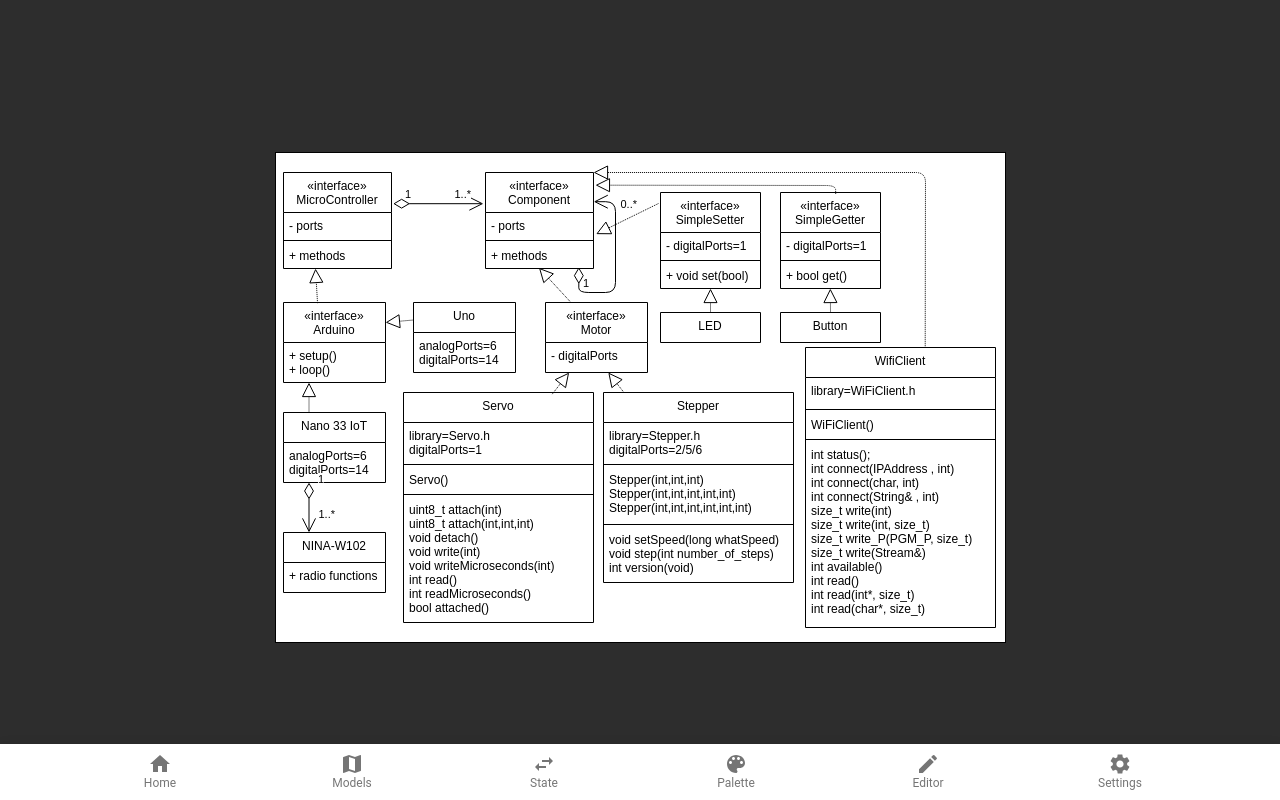
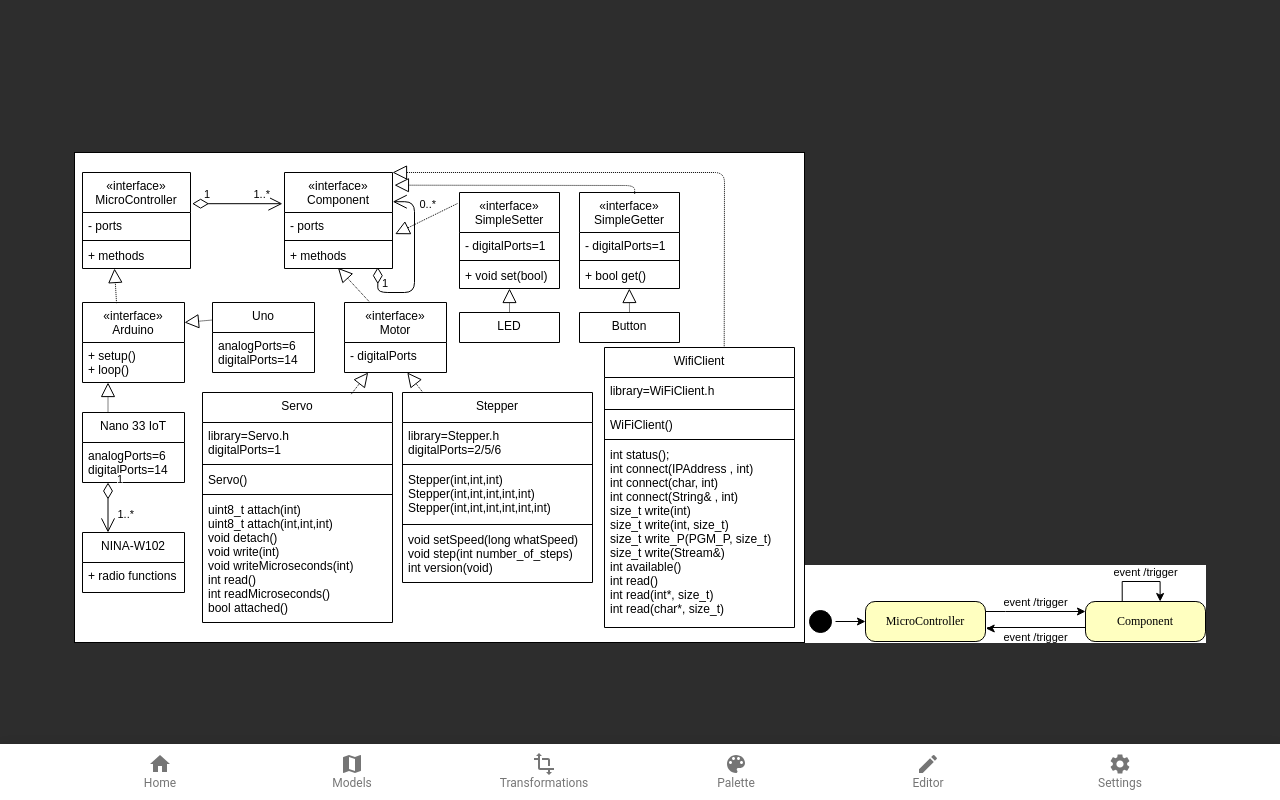
Before and after one commit to rzfzr/MDD4CPD-Legacy, a React (Create React App) app: page /mdd4/models in a window 1280 px wide. Built offline with nearby package versions, Linux system fonts and the light colour scheme.

Commit message:
Transformations

```diff
--- a/src/App.tsx
+++ b/src/App.tsx
@@ -5,7 +5,7 @@
 import EditorPage from './pages/Editor'
 import HomePage from './pages/Home';
 import ModelsPage from './pages/Models';
-import StatePage from './pages/State';
+import TransformationsPage from './pages/Transformations';
 import PalettePage from './pages/Palette';
 import SettingsPage from './pages/Settings';
 export default function App() {
@@ -15,7 +15,7 @@
         <Routes >
           <Route path='/mdd4/' element={<HomePage />} />
           <Route path='/mdd4/models' element={<ModelsPage />} />
-          <Route path='/mdd4/state' element={<StatePage />} />
+          <Route path='/mdd4/transformations' element={<TransformationsPage />} />
           <Route path='/mdd4/palette' element={<PalettePage />} />
           <Route path='/mdd4/editor' element={<EditorPage />} />
           <Route path='/mdd4/settings' element={<SettingsPage />} />
--- a/src/components/NavigationBar.tsx
+++ b/src/components/NavigationBar.tsx
@@ -11,6 +11,7 @@
 import SwapHorizIcon from '@material-ui/icons/SwapHoriz';
 import PaletteIcon from '@material-ui/icons/Palette';
 import SettingsIcon from '@mui/icons-material/Settings';
+import TransformIcon from '@mui/icons-material/Transform';
 
 export default function SimpleBottomNavigation() {
     const pathname = window.location.pathname; // in case user visits the path directly. The BottomNavBar is able to follow suit.
@@ -28,7 +29,7 @@
                 location.pathname
                 <BottomNavigationAction component={Link} label="Home" to="/mdd4/" icon={<HomeIcon />} />
                 <BottomNavigationAction component={Link} label="Models" to="/mdd4/models" icon={<MapIcon />} />
-                <BottomNavigationAction component={Link} label="State" to="/mdd4/state" icon={<SwapHorizIcon />} />
+                <BottomNavigationAction component={Link} label="Transformations" to="/mdd4/transformations" icon={<TransformIcon />} />
                 <BottomNavigationAction component={Link} label="Palette" to="/mdd4/palette" icon={<PaletteIcon />} />
                 <BottomNavigationAction component={Link} label="Editor" to="/mdd4/editor" icon={<EditIcon />} />
                 <BottomNavigationAction component={Link} label="Settings" to="/mdd4/settings" icon={<SettingsIcon />} />
--- a/src/pages/Models.tsx
+++ b/src/pages/Models.tsx
@@ -1,6 +1,8 @@
 import modelsDiagram from '../assets/cym_s_extended.svg'
+import stateDiagram from '../assets/cym_d.svg'
 export default function ModelsPage() {
     return <div>
         <img src={modelsDiagram} alt="Architecture Diagram" style={{ maxHeight: '80vh', maxWidth: '100%' }} />
+        <img src={stateDiagram} alt="Architecture Diagram" style={{ maxHeight: '80vh', maxWidth: '90%' }} />
     </div>
 }
--- a/src/pages/State.tsx
+++ /dev/null
@@ -1,6 +0,0 @@
-import stateDiagram from '../assets/cym_d.svg'
-export default function StatePage() {
-    return <div>
-        <img src={stateDiagram} alt="Architecture Diagram" style={{ maxHeight: '80vh', maxWidth: '90%' }} />
-    </div>
-}
--- /dev/null
+++ b/src/pages/Transformations.tsx
@@ -0,0 +1,6 @@
+import transformations from '../assets/transformations.png'
+export default function TransformationsPage() {
+    return <div>
+        <img src={transformations} alt="Transformations" style={{ maxHeight: '80vh', maxWidth: '90%' }} />
+    </div>
+}
```
Also changed, not shown: src/assets/transformations.png (added).
